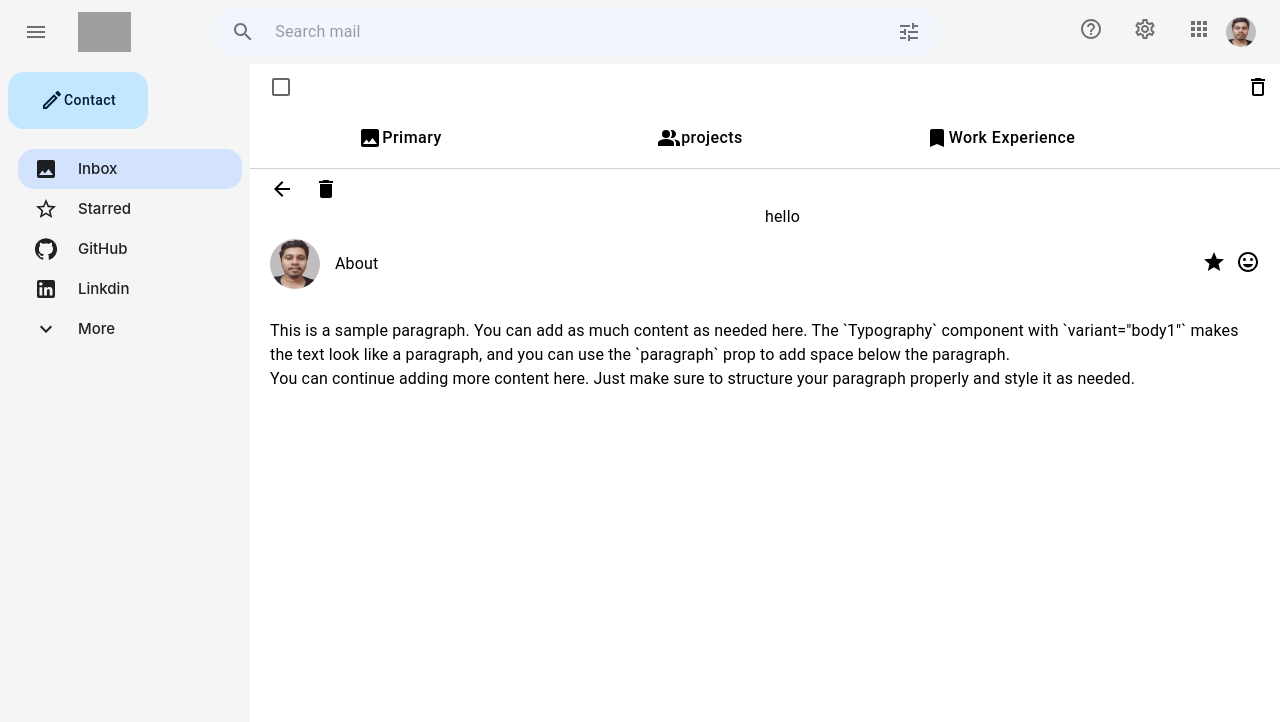
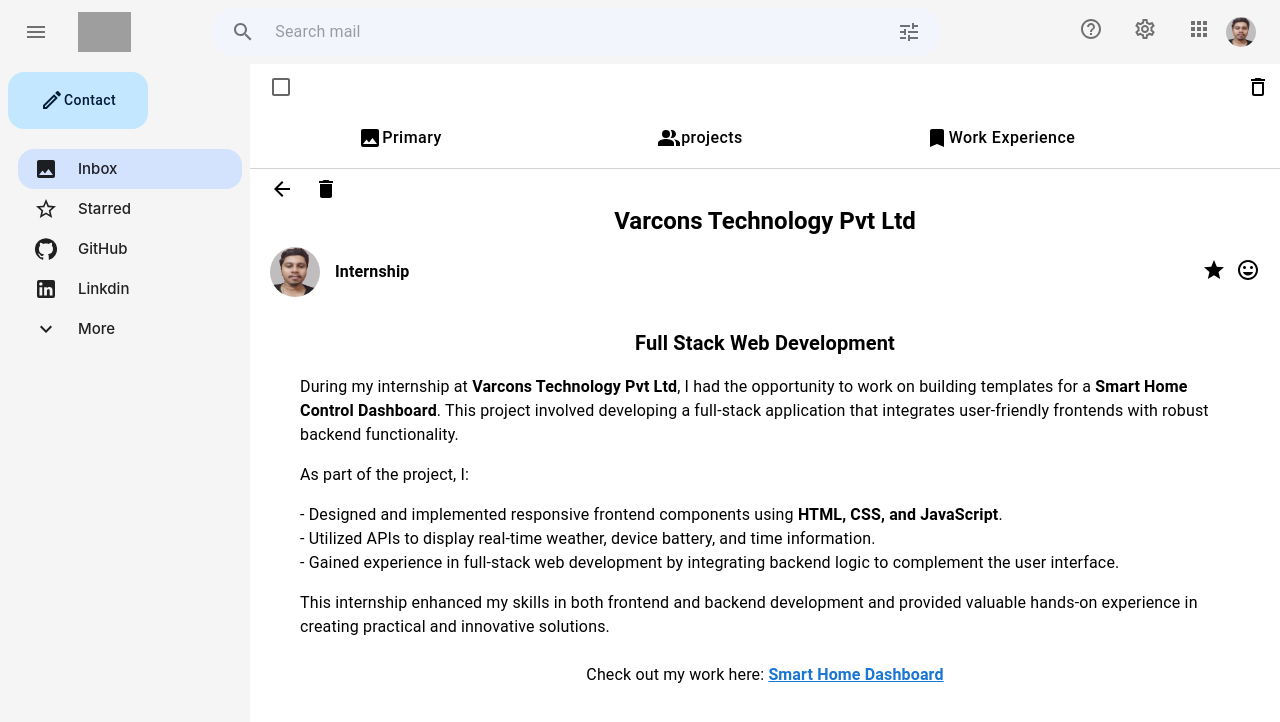
Before and after one commit to aksharkh/Gmail-Portfolio, a React (Create React App) app in the folder client/: page /emails/inbox/work/1 in a window 1280 px wide. Shown: the top 722 px of the page. Built offline with nearby package versions, Linux system fonts and the light colour scheme; grey boxes are pictures that could not be loaded.

Commit message:
added content in viewemails

```diff
--- a/client/src/components/Email.jsx
+++ b/client/src/components/Email.jsx
@@ -28,14 +28,18 @@
   const navigate = useNavigate();  // Initialize navigate
 
   const emails = [
-    { id: 1, subject: 'About Me', content: 'This is the content of email 1' },
-    { id: 2, subject: 'Email 2', content: 'This is the content of email 2' },
-    { id: 3, subject: 'Email 3', content: 'This is the content of email 3' },
+    { id: 1, subject: 'About Me', content: 'A developer, creator, and lifelong learner.', time: '10:00 AM' },
+    { id: 2, subject: 'Resume', content: 'Comprehensive list of my work and achievements', time: '11:00 AM' },
+    { id: 3, subject: 'Education', content: 'This is the content of email 3', time: '12:00 PM' },
   ];
 
   // Handle email click by navigating to the email detail route
   const handleEmailClick = (emailId) => {
-    navigate(`/emails/inbox/primary/${emailId}`);  // Navigate to the email detail view
+    if (emailId === 2) {
+      window.open('https://drive.google.com/file/d/1v4qfTdeauw_OxfOB962Vkre5XguYdI5m/view', '_blank');  // Open the drive link in a new tab
+    } else {
+      navigate(`/emails/inbox/primary/${emailId}`);  // Navigate to the email detail view
+    }
   };
 
   return (
@@ -47,10 +51,11 @@
           <LabelImportant style={{ marginLeft: '10px' }} />
           <Box
             onClick={() => handleEmailClick(email.id)}  // Use navigate here
-            style={{ cursor: 'pointer' }}
+            style={{ cursor: 'pointer', display: 'flex', alignItems: 'center', width: '100%' }}
           >
-            <Typography>{email.subject}</Typography>
-            <Typography style={{ marginLeft: '300px' }}>{email.content}</Typography>
+            <Typography style={{ flex: 1 }}>{email.subject}</Typography>
+            <Typography style={{ flex: 2, textAlign: 'center' }}>{email.content}</Typography>
+            <Typography style={{ flex: 1, textAlign: 'right',fontSize:'small' }}>{email.time}</Typography>
           </Box>
         </Wrapper>
       ))}
--- a/client/src/components/ViewEmail1.jsx
+++ /dev/null
@@ -1,43 +0,0 @@
-import { ArrowBack, Delete, InsertEmoticon, Star } from '@mui/icons-material';
-import { Box, Typography } from '@mui/material';
-import React from 'react';
-import Image from '../assets/img.jpg';
-
-function ViewEmail1() {
-  return (
-    <Box>
-      <Box>
-        <ArrowBack style={{ marginLeft: '20px' }} />
-        <Delete style={{ marginLeft: '20px' }} />
-      </Box>
-      <Box>
-        <Typography style={{ marginLeft: '50%' }}>hello</Typography>
-      </Box>
-      <Box
-        style={{display: 'flex',alignItems: 'center',justifyContent: 'space-between', padding: '10px 20px', }}>
-        <Box style={{ display: 'flex', alignItems: 'center' }}>
-          <img
-            src={Image} alt="img"style={{cursor: 'pointer',borderRadius: '50%',width: '50px',height: '50px',marginRight: '15px',}}/>
-          <Typography>About</Typography>
-        </Box>
-        <Box>
-        <Star style={{ cursor: 'pointer' ,marginRight:'10px'}} />
-        <InsertEmoticon style={{cursor:'pointer'}}/>
-        </Box>
-      </Box>
-      <Box style={{ padding: '20px' }}>
-        <Typography variant="body1" >
-          This is a sample paragraph. You can add as much content as needed here.
-          The `Typography` component with `variant="body1"` makes the text look like a paragraph,
-          and you can use the `paragraph` prop to add space below the paragraph.
-        </Typography>
-        <Typography variant="body1">
-          You can continue adding more content here. Just make sure to structure your paragraph properly
-          and style it as needed.
-        </Typography>
-      </Box>
-    </Box>
-  );
-}
-
-export default ViewEmail1;
--- a/client/src/components/ViewEmail2.jsx
+++ b/client/src/components/ViewEmail2.jsx
@@ -2,38 +2,55 @@
 import { Box, Typography } from '@mui/material';
 import React from 'react';
 import Image from '../assets/img.jpg';
+import { useNavigate } from 'react-router-dom';
+import { useParams } from 'react-router-dom';
 
 function ViewEmail2() {
+  const { emailId } = useParams();
+  const navigate = useNavigate();
+
+  const handleBackClick = () => {
+    navigate('/emails/inbox/primary'); // Navigate back to the "Primary" emails section
+  };
   return (
     <Box>
       <Box>
-        <ArrowBack style={{ marginLeft: '20px' }} />
-        <Delete style={{ marginLeft: '20px' }} />
+        <ArrowBack style={{ marginLeft: '20px',cursor:'pointer' }} onClick={handleBackClick} />
+        <Delete style={{ marginLeft: '20px',cursor:'pointer'}} />
       </Box>
       <Box>
-        <Typography style={{ marginLeft: '50%' }}>hello</Typography>
+        <Typography variant="h5" align="center"><strong>My Education Journey</strong></Typography>
       </Box>
       <Box
         style={{display: 'flex',alignItems: 'center',justifyContent: 'space-between', padding: '10px 20px', }}>
         <Box style={{ display: 'flex', alignItems: 'center' }}>
           <img
             src={Image} alt="img"style={{cursor: 'pointer',borderRadius: '50%',width: '50px',height: '50px',marginRight: '15px',}}/>
-          <Typography>About</Typography>
+          <Typography><strong>Education</strong></Typography>
         </Box>
         <Box>
         <Star style={{ cursor: 'pointer' ,marginRight:'10px'}} />
         <InsertEmoticon style={{cursor:'pointer'}}/>
         </Box>
       </Box>
-      <Box style={{ padding: '20px' }}>
-        <Typography variant="body1" >
-          This is a sample paragraph. You can add as much content as needed here.
-          The `Typography` component with `variant="body1"` makes the text look like a paragraph,
-          and you can use the `paragraph` prop to add space below the paragraph.
+      <Box style={{ padding: '20px', paddingLeft: '50px',paddingRight: '50px' }}>
+        <Typography variant="h6" align="center" paragraph>
+          <strong>Current Education: Bachelor's in Engineering</strong>
         </Typography>
-        <Typography variant="body1">
-          You can continue adding more content here. Just make sure to structure your paragraph properly
-          and style it as needed.
+        <Typography variant="body1" paragraph>
+          I am currently pursuing my undergraduate degree in <strong>Information Science and Engineering (ISE)</strong> at
+          <strong> Dayananda Sagar Academy of Technology and Management (DSATM), Bangalore</strong>. I am in my 7th semester, and I am focused on building a strong foundation in various domains of computer science, including software development, data structures, algorithms, and web technologies.
+        </Typography>
+        <Typography variant="body1" paragraph>
+          <strong>Previous Education:</strong>
+        </Typography>
+        <Typography variant="body1" paragraph>
+          - <strong>Pre-University Course (PUC):</strong> Completed at <strong>Excellent P U College, Moodbidre</strong> with a focus on science subjects(PCMB).
+          <br />
+          - <strong>High School:</strong> Completed at <strong>Jawahar Navodaya Vidyalaya (JNV), Shimoga</strong> and <strong>Hongirana School of Excellence, Sagar</strong>.
+        </Typography>
+        <Typography variant="body1" paragraph>
+          My educational journey has instilled in me a deep passion for technology, and I am continuously seeking opportunities to expand my knowledge and skills.
         </Typography>
       </Box>
     </Box>
--- a/client/src/components/ViewWork.jsx
+++ b/client/src/components/ViewWork.jsx
@@ -4,6 +4,7 @@
 import Image from '../assets/img.jpg';
 import { useNavigate } from 'react-router-dom';
 import { useParams } from 'react-router-dom';
+import { Link } from 'react-router-dom';
 
 function ViewWork() {
   const { emailId } = useParams();
@@ -15,33 +16,57 @@
   return (
     <Box>
       <Box>
-        <ArrowBack style={{ marginLeft: '20px' }} onClick={handleBackClick} />
-        <Delete style={{ marginLeft: '20px' }} />
+        <ArrowBack style={{ marginLeft: '20px',cursor:'pointer' }} onClick={handleBackClick} />
+        <Delete style={{ marginLeft: '20px',cursor:'pointer' }} />
       </Box>
       <Box>
-        <Typography style={{ marginLeft: '50%' }}>hello</Typography>
+        <Typography variant="h5" align="center"><strong>Varcons Technology Pvt Ltd</strong></Typography>
       </Box>
       <Box
         style={{display: 'flex',alignItems: 'center',justifyContent: 'space-between', padding: '10px 20px', }}>
         <Box style={{ display: 'flex', alignItems: 'center' }}>
           <img
             src={Image} alt="img"style={{cursor: 'pointer',borderRadius: '50%',width: '50px',height: '50px',marginRight: '15px',}}/>
-          <Typography>About</Typography>
+          <Typography><strong>Internship</strong></Typography>
         </Box>
         <Box>
         <Star style={{ cursor: 'pointer' ,marginRight:'10px'}} />
         <InsertEmoticon style={{cursor:'pointer'}}/>
         </Box>
       </Box>
-      <Box style={{ padding: '20px' }}>
-        <Typography variant="body1" >
-          This is a sample paragraph. You can add as much content as needed here.
-          The `Typography` component with `variant="body1"` makes the text look like a paragraph,
-          and you can use the `paragraph` prop to add space below the paragraph.
+      <Box style={{ padding: '20px', paddingLeft: '50px',paddingRight: '50px' }}>
+        <Typography variant="h6" align="center" paragraph>
+          <strong>Full Stack Web Development</strong>
         </Typography>
-        <Typography variant="body1">
-          You can continue adding more content here. Just make sure to structure your paragraph properly
-          and style it as needed.
+        <Typography variant="body1" paragraph>
+          During my internship at <strong>Varcons Technology Pvt Ltd</strong>, I had the opportunity to work on building templates for a
+          <strong> Smart Home Control Dashboard</strong>. This project involved developing a full-stack application that integrates user-friendly
+          frontends with robust backend functionality.
+        </Typography>
+        <Typography variant="body1" paragraph>
+          As part of the project, I:
+        </Typography>
+        <Typography variant="body1" paragraph>
+          - Designed and implemented responsive frontend components using <strong>HTML, CSS, and JavaScript</strong>.
+          <br />
+          - Utilized APIs to display real-time weather, device battery, and time information.
+          <br />
+          - Gained experience in full-stack web development by integrating backend logic to complement the user interface.
+        </Typography>
+        <Typography variant="body1" paragraph>
+          This internship enhanced my skills in both frontend and backend development and provided valuable hands-on experience in creating
+          practical and innovative solutions.
+        </Typography>
+        <Typography variant="body1" align="center" sx={{ mt: 3 }}>
+          Check out my work here:{' '}
+          <a
+            href="https://aksharkh.github.io/Smart-home-dashboard-/"
+            target="_blank"
+            rel="noopener noreferrer"
+            style={{ color: '#1976d2',textDecoration: 'underline',fontWeight: 'bold' }}
+          >
+            Smart Home Dashboard
+          </a>
         </Typography>
       </Box>
     </Box>
--- a/client/src/components/Work.jsx
+++ b/client/src/components/Work.jsx
@@ -31,9 +31,7 @@
   const navigate = useNavigate();  // Initialize navigate
 
   const emails = [
-    { id: 1, subject: 'About Me', content: 'This is the content of email 1', path: 'aboutme' },
-    { id: 2, subject: 'Email 2', content: 'This is the content of email 2', path: 'email2' },
-    { id: 3, subject: 'Email 3', content: 'This is the content of email 3', path: 'email3' },
+    { id: 1, subject: 'Internship', content: 'Varcons Technology Pvt Ltd',time: '1:00 PM' },
   ];
 
   // Handle email click by navigating to the email detail route
@@ -51,12 +49,13 @@
           <StarOutlined />
           <LabelImportant style={{ marginLeft: '10px' }} />
           <Box
-            onClick={() => handleWorkClick(email.id)}
-            style={{ cursor: 'pointer' }}
-          >
-            <Typography>{email.subject}</Typography>
-            <Typography style={{ marginLeft: '300px' }}>{email.content}</Typography>
-          </Box>
+                      onClick={() => handleWorkClick(email.id)}  // Use navigate here
+                      style={{ cursor: 'pointer', display: 'flex', alignItems: 'center', width: '100%' }}
+                    >
+                      <Typography style={{ flex: 1 }}>{email.subject}</Typography>
+                      <Typography style={{ flex: 2, textAlign: 'center' }}>{email.content}</Typography>
+                      <Typography style={{ flex: 1, textAlign: 'right',fontSize:'small' }}>{email.time}</Typography>
+                    </Box>
         </Wrapper>
       ))}
     </Box>
```
Also changed, not shown: client/src/App.js (+3 -4 lines).
